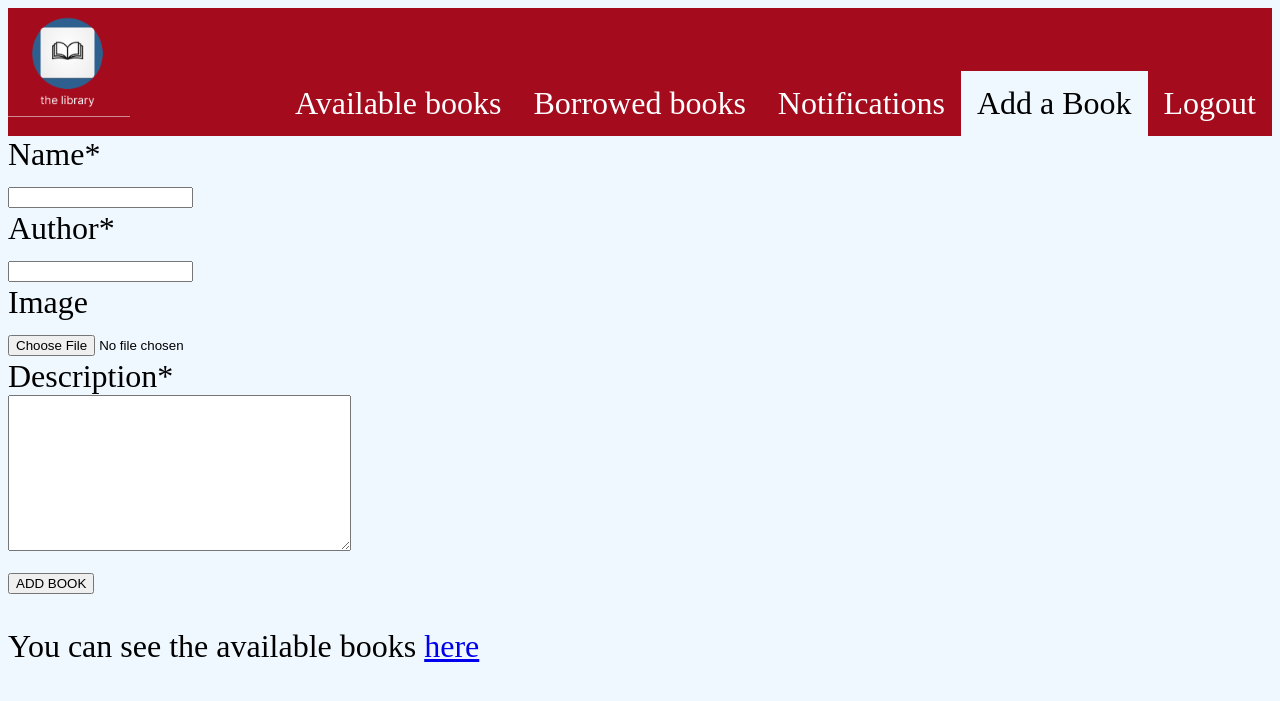
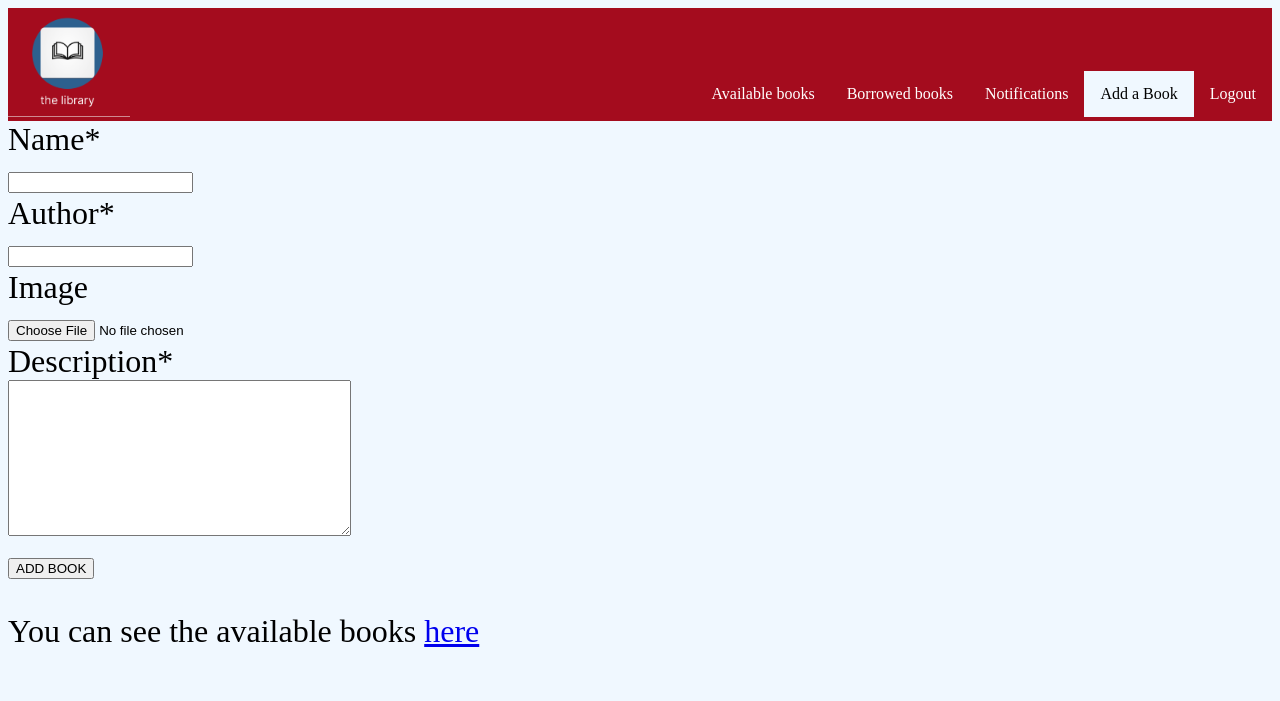
Before and after one commit to IsaacAraali/Library-Sysytem, a Django app: page /add_book in a window 1280 px wide. Shown: the top 701 px of the page. Run offline with Django 3.2, Linux system fonts and the light colour scheme; some libraries are stand-ins or nearby versions.

Commit message:
Update add_book.html

```diff
--- a/base/templates/base/add_book.html
+++ b/base/templates/base/add_book.html
@@ -8,7 +8,7 @@
     <title>library system | add a book</title>
     <style>
       body {
-        font-size: 2em;
+
         background-color: aliceblue;
         text-align: justify;
       }
@@ -44,6 +44,9 @@
         margin-top: 5%;
         float: right;
       }
+      .container {
+        font-size: 2em;
+      }
     </style>
   </head>
   <body>
@@ -67,6 +70,7 @@
         </li>
       </div>
     </ul>
+    <div class="container">
     <form method="POST" action="" , enctype="multipart/form-data">
       {% csrf_token %} {{ form|crispy }}
       <button type="submit">ADD BOOK</button>
@@ -75,5 +79,6 @@
       You can see the available books
       <a href="{% url 'available_books' %}">here</a>
     </p>
+    </div>
   </body>
 </html>
```
